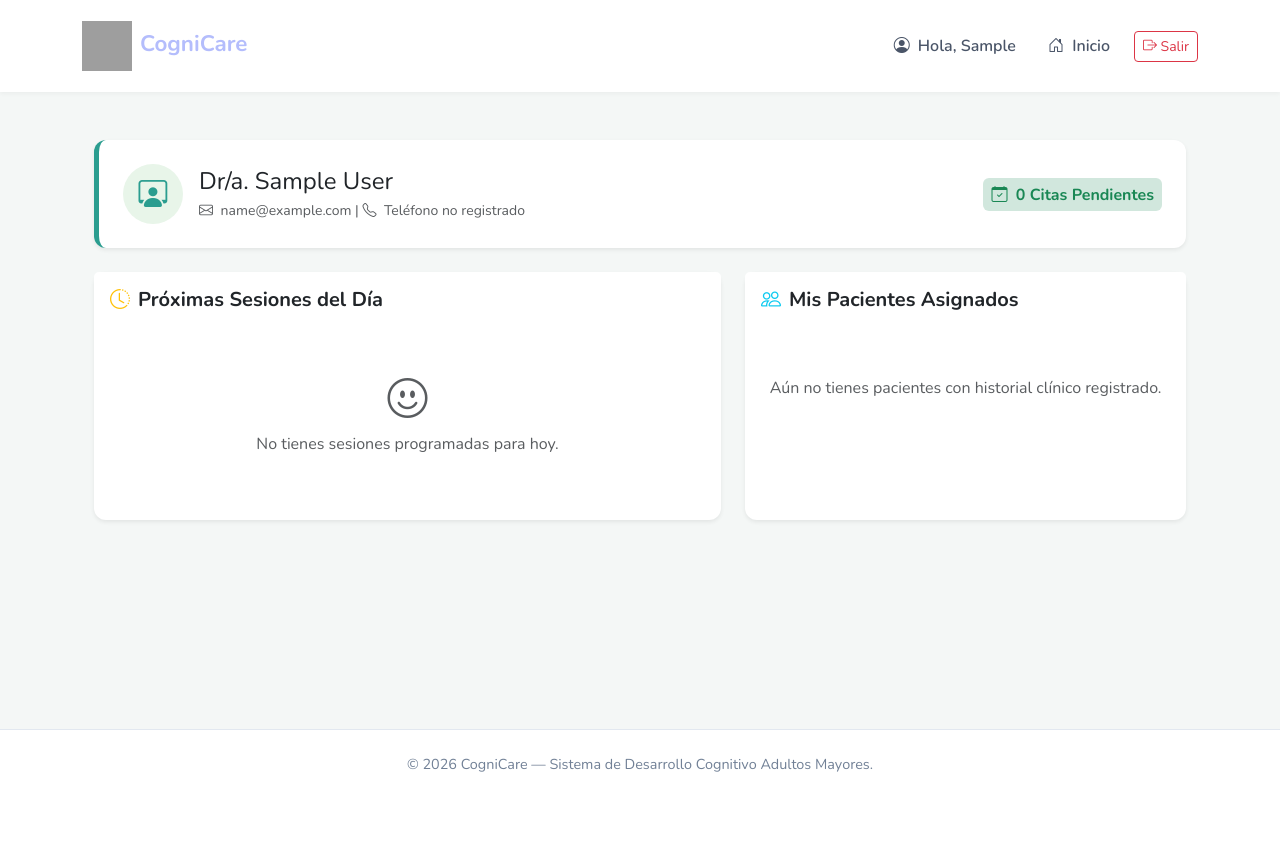
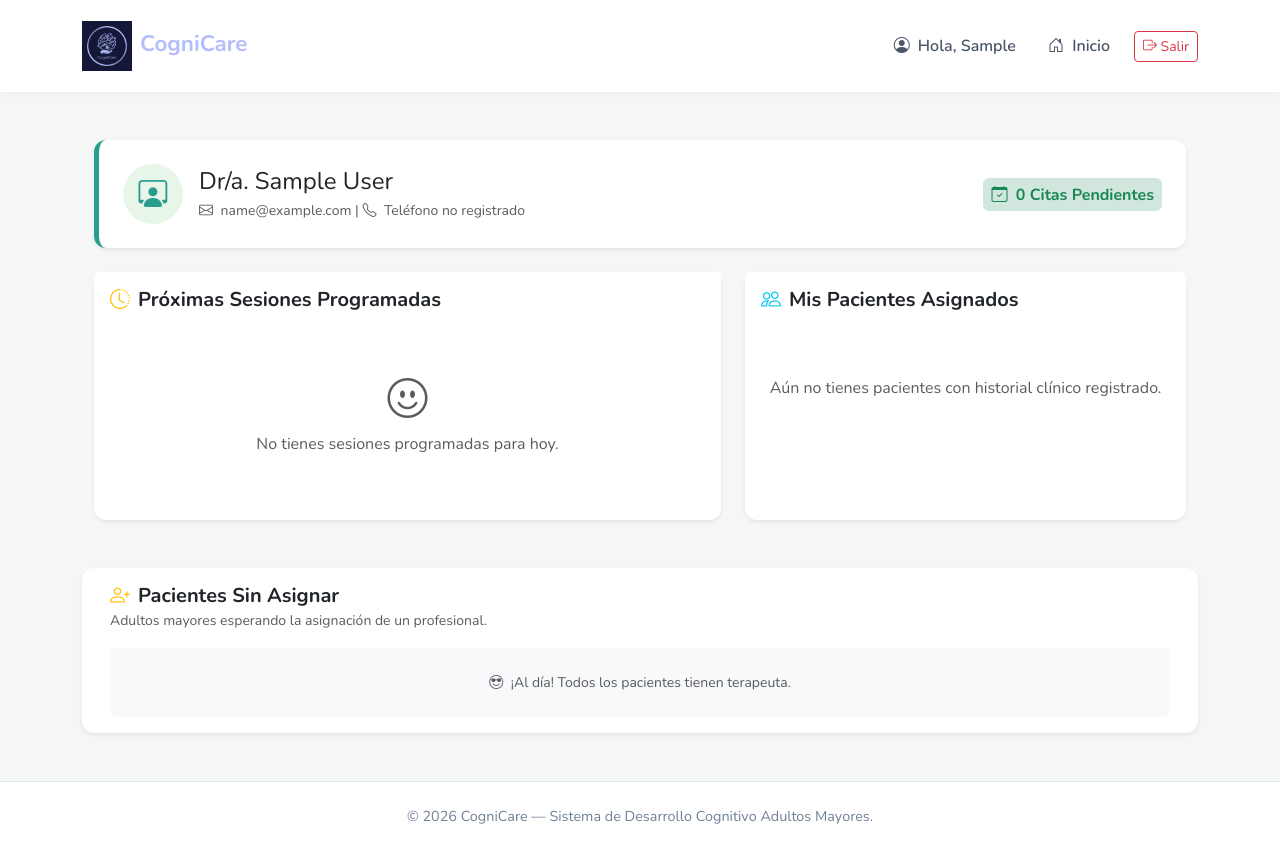
Before and after one commit to dynarro/cognicare, a Django app: page / in a window 1280 px wide. Before the commit the page ends 772 px from the top, so only its background shows below. Run offline with Django 5.2, Linux system fonts and the light colour scheme; the visitor is signed in with stand-in values (Sample User, id 1); data comes from the database, SQL or seed files in the repository; data that the repository does not hold is empty; grey boxes are pictures that could not be loaded.

Commit message:
asignacion de pacientes sin terapeuta y lista proximas sesiones

```diff
--- a/cogni_app/models.py
+++ b/cogni_app/models.py
@@ -26,6 +26,13 @@ class PerfilPaciente(models.Model):
     informe_medico_inicial = models.FileField(upload_to='informes_medicos/', null=True, blank=True)
     patologias_previas = models.TextField(blank=True, help_text="Ej: Alzheimer precoz, Parkinson, etc.")
     observaciones_familiares = models.TextField(blank=True, help_text="Datos que la familia considere relevantes")
+    terapeuta = models.ForeignKey(
+        settings.AUTH_USER_MODEL,
+        on_delete=models.SET_NULL,  # Si el terapeuta se borra, el paciente NO se borra
+        related_name='pacientes_asignados',
+        null=True,                  # Permite estar vacío (sin asignar)
+        blank=True
+    )
 
     @property
     def edad(self):
--- a/cogni_app/templates/terapeuta/dashboard.html
+++ b/cogni_app/templates/terapeuta/dashboard.html
@@ -36,7 +36,7 @@
             <div class="card shadow-sm border-0 h-100 bg-white">
                 <div class="card-header bg-white border-0 pt-3 pb-0 d-flex justify-content-between align-items-center">
                     <h5 class="card-title fw-bold text-dark mb-0">
-                        <i class="bi bi-clock-history me-2 text-warning"></i>Próximas Sesiones del Día
+                        <i class="bi bi-clock-history me-2 text-warning"></i>Próximas Sesiones Programadas
                     </h5>
                 </div>
                 <div class="card-body">
@@ -127,6 +127,49 @@
             </div>
         </div>
 
+        <!-- NUEVA TARJETA: PACIENTES SIN TERAPEUTA -->
+        <div class="card shadow-sm border-0 bg-white mt-4">
+            <div class="card-header bg-white border-0 pt-3 pb-0">
+                <h5 class="card-title fw-bold text-dark mb-0">
+                    <i class="bi bi-person-plus text-warning me-2"></i>Pacientes Sin Asignar
+                </h5>
+                <small class="text-muted">Adultos mayores esperando la asignación de un profesional.</small>
+            </div>
+            <div class="card-body">
+                {% if pacientes_sin_asignar %}
+                    <div class="list-group list-group-flush" style="max-height: 300px; overflow-y: auto;">
+                        {% for paciente in pacientes_sin_asignar %}
+                        <div class="list-group-item d-flex justify-content-between align-items-center px-0 py-3 border-bottom">
+                            <div class="d-flex align-items-center">
+                                <div class="rounded-circle bg-warning-subtle text-warning d-flex align-items-center justify-content-center me-3" style="width: 40px; height: 40px; font-weight: bold; font-size: 0.9rem;">
+                                    {{ paciente.first_name|slice:":1" }}{{ paciente.last_name|slice:":1" }}
+                                </div>
+                                <div>
+                                    <h6 class="mb-0 text-dark fw-bold">{{ paciente.get_full_name }}</h6>
+                                    <small class="text-muted">Registrado: {{ paciente.date_joined|date:"d M" }}</small>
+                                </div>
+                            </div>
+
+                            <!-- Botón de acción con Formulario POST por seguridad -->
+                            <form action="{% url 'autoasignar_paciente' paciente.id %}" method="post" class="m-0">
+                                {% csrf_token %}
+                                <button type="submit" class="btn btn-sm btn-outline-success" style="border-radius: 20px;">
+                                    <i class="bi bi-check2-circle"></i> Asignarme
+                                </button>
+                            </form>
+                        </div>
+                        {% endfor %}
+                    </div>
+                {% else %}
+                    <div class="text-center py-4 bg-light rounded-3">
+                        <p class="text-muted small mb-0"><i class="bi bi-emoji-sunglasses me-1"></i> ¡Al día! Todos los pacientes tienen terapeuta.</p>
+                    </div>
+                {% endif %}
+            </div>
+        </div>
+
+    </div> <!-- Cierre de la columna -->
+
     </div>
 </div>
 {% endblock %}
--- a/cogni_app/urls.py
+++ b/cogni_app/urls.py
@@ -5,4 +5,5 @@ urlpatterns = [
     path('paciente/<int:paciente_id>/', views.perfil_paciente, name='perfil_paciente'),
     path('', views.DashboardTerapeutaView.as_view(), name='dashboard'),
     path('paciente/<int:paciente_id>/nueva-sesion/', views.nueva_sesion, name='nueva_sesion'),
+    path('paciente/<int:paciente_id>/asignarme/', views.autoasignar_paciente, name='autoasignar_paciente'),
 ]
--- a/cogni_app/views.py
+++ b/cogni_app/views.py
@@ -4,6 +4,8 @@ from django.contrib import messages
 from django.contrib.auth import get_user_model
 from django.contrib.auth.decorators import login_required
 from django.contrib.auth.mixins import LoginRequiredMixin, UserPassesTestMixin
+from django.db.models import Q
+from django.utils import timezone
 from .models import Reserva, User, PerfilPaciente, Progreso
 from .forms import ProgresoForm
 
@@ -15,18 +17,43 @@ class DashboardTerapeutaView(LoginRequiredMixin, ListView):
     context_object_name = 'mis_citas'
 
     def get_queryset(self):
+        ahora = timezone.now()
         # Retorna solo las reservas donde el terapeuta es el usuario actual
         return Reserva.objects.filter(
             terapeuta=self.request.user,
-            completada=False
+            completada=False,
+            fecha__gte=ahora # __gte significa "Greater Than or Equal" (Mayor o igual a ahora)
         ).order_by('fecha')
 
     def get_context_data(self, **kwargs):
         context = super().get_context_data(**kwargs)
         # Obtenemos usuarios únicos que han tenido reservas con este terapeuta
         context['mis_pacientes'] = User.objects.filter(
-            citas_paciente__terapeuta=self.request.user
+            Q(citas_paciente__terapeuta=self.request.user) |
+            Q(perfil_paciente__terapeuta=self.request.user)
         ).distinct()
+
+        # IDs de pacientes que YA tienen terapeuta fijo en su perfil
+        con_terapeuta_fijo = PerfilPaciente.objects.filter(
+            terapeuta__isnull=False
+        ).values_list('usuario_id', flat=True)
+
+        # IDs de pacientes que YA tienen al menos una cita (Reserva) registrada
+        con_citas_existentes = User.objects.filter(
+            citas_paciente__isnull=False
+        ).values_list('id', flat=True)
+
+        # pacientes libres excluyendo los dos grupos anteriores
+        context['pacientes_sin_asignar'] = User.objects.filter(
+            perfil_paciente__isnull=False # Asegura que tengan un perfil creado
+        ).exclude(
+            id__in=con_terapeuta_fijo       # Excluye si ya tienen terapeuta en el perfil
+        ).exclude(
+            id__in=con_citas_existentes    # Excluye si ya tienen citas en el sistema
+        ).exclude(
+            id=self.request.user.id        # Evita mostrar al propio terapeuta
+        ).distinct()
+
         return context
 
 
@@ -112,3 +139,20 @@ def nueva_sesion(request, paciente_id):
         'form': form,
     }
     return render(request, 'terapeuta/nueva_sesion.html', context)
+
+@login_required
+def autoasignar_paciente(request, paciente_id):
+    if request.method == 'POST':
+        # Buscamos el perfil del paciente que se quiere asignar
+        # NOTA: Asegúrate de que el campo en tu modelo se llame 'terapeuta'
+        perfil = get_object_or_404(PerfilPaciente, usuario_id=paciente_id)
+
+        # Validamos que realmente no tenga a nadie asignado aún (por seguridad)
+        if perfil.terapeuta is None:
+            perfil.terapeuta = request.user  # El terapeuta actual
+            perfil.save()
+            messages.success(request, f"¡Te has asignado correctamente a {perfil.usuario.get_full_name()}!")
+        else:
+            messages.error(request, "Este paciente ya fue asignado a otro profesional.")
+
+    return redirect('dashboard')
```
Also changed, not shown: cogni_app/migrations/0003_perfilpaciente_terapeuta.py (added), cogni_app/static/images/logo.jpg (added), 1 other file.
